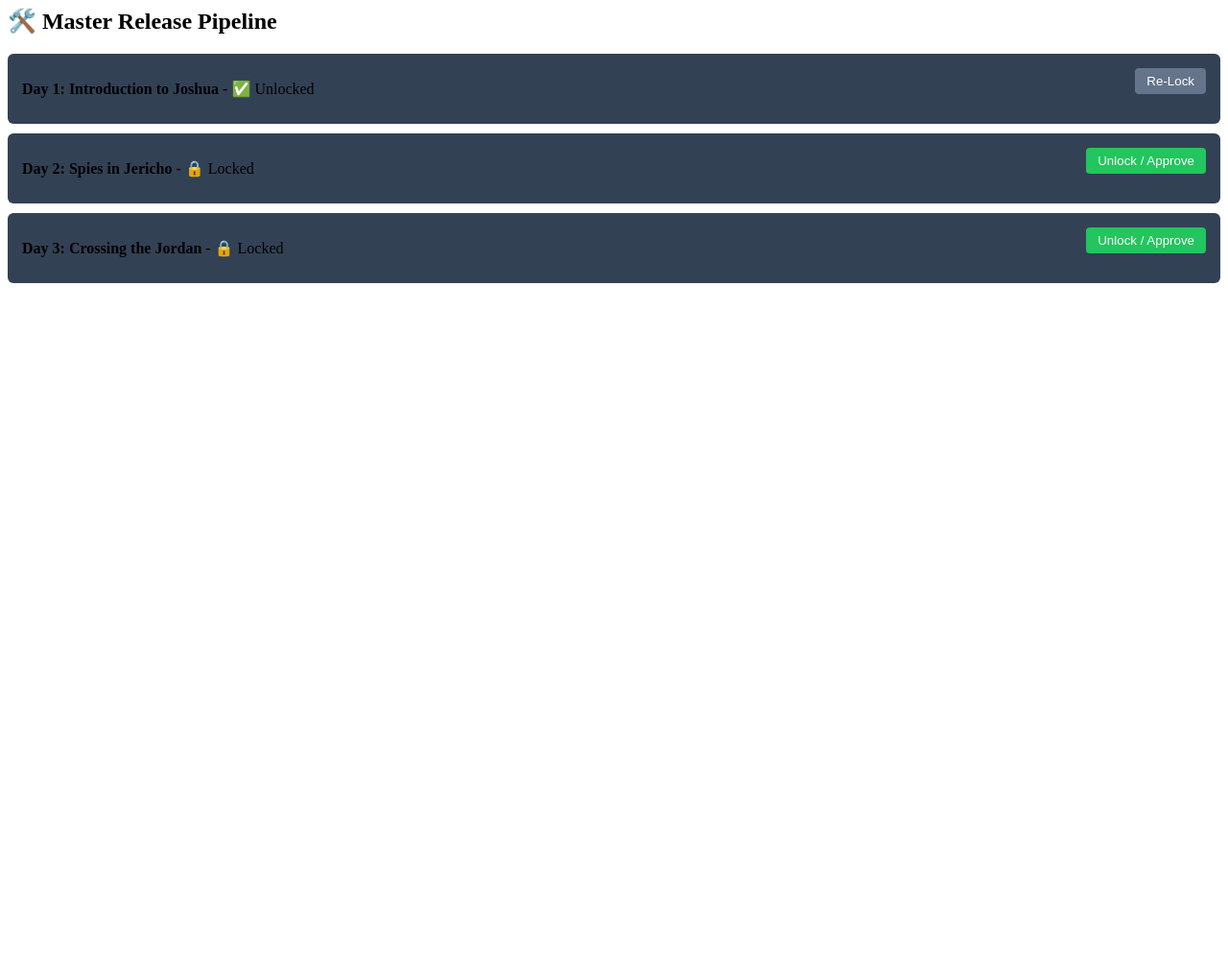
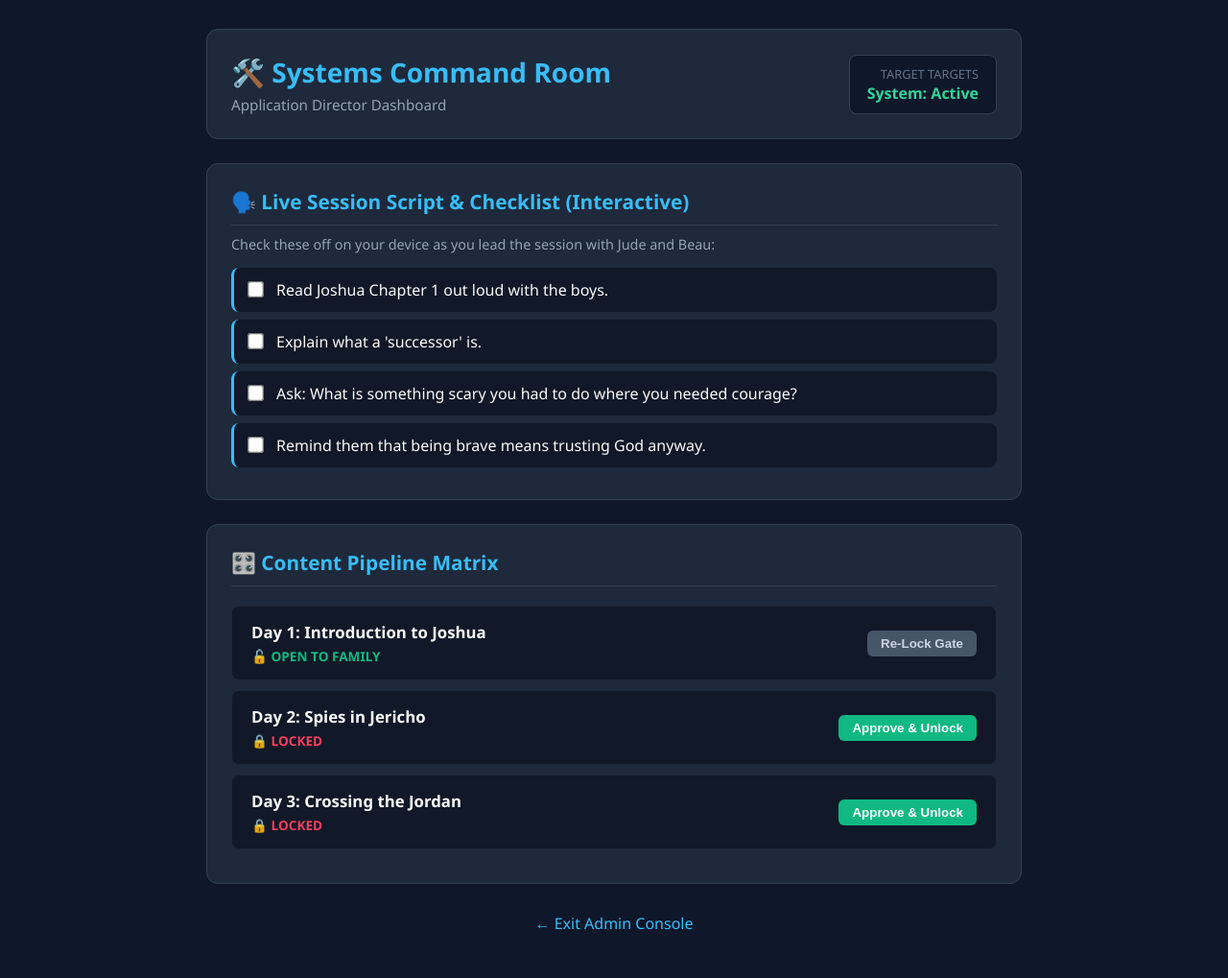
Before and after one commit to LiamN-Dev/bible_study_app, a Flask app: page /admin in a window 1280 px wide. Shown: the whole page at 96% size. Before the commit the page ends 295 px from the top, so only its background shows below. Run offline with Flask 3, Linux system fonts and the light colour scheme; data comes from the database, SQL or seed files in the repository.

Commit message:
Update admin.html

```diff
--- a/templates/admin.html
+++ b/templates/admin.html
@@ -1,22 +1,105 @@
-<h2>🛠️ Master Release Pipeline</h2>
+<!DOCTYPE html>
+<html lang="en">
+<head>
+    <meta charset="UTF-8">
+    <meta name="viewport" content="width=device-width, initial-scale=1.0">
+    <title>Admin Operations Control Center</title>
+    <style>
+        body { font-family: 'Segoe UI', system-ui, sans-serif; background: #0f172a; color: #f8fafc; max-width: 850px; margin: 0 auto; padding: 30px 20px; }
+        .admin-header { background: #1e293b; padding: 25px; border-radius: 12px; border: 1px solid #334155; margin-bottom: 25px; display: flex; justify-content: space-between; align-items: center; }
+
+        /* Alert Banner */
+        .alert-banner { background: linear-gradient(90deg, #f59e0b, #d97706); color: #0f172a; padding: 15px; border-radius: 10px; font-weight: bold; margin-bottom: 25px; display: flex; align-items: center; gap: 10px; }
+
+        .panel { background: #1e293b; padding: 25px; border-radius: 12px; border: 1px solid #334155; margin-bottom: 25px; }
+        .panel-title { font-size: 1.3rem; font-weight: bold; color: #38bdf8; margin-top: 0; margin-bottom: 20px; border-bottom: 1px solid #334155; padding-bottom: 10px; }
+
+        /* Interactive Checklist System */
+        .todo-item { display: flex; align-items: flex-start; gap: 12px; padding: 12px; background: #111827; border-radius: 8px; margin-bottom: 8px; border-left: 3px solid #38bdf8; }
+        .todo-item input[type="checkbox"] { transform: scale(1.3); margin-top: 4px; cursor: pointer; }
+        .todo-item input[type="checkbox"]:checked + span { text-decoration: line-through; color: #64748b; }
+
+        /* Timeline Row Elements */
+        .pipeline-row { background: #111827; padding: 15px 20px; border-radius: 8px; margin-bottom: 10px; display: flex; justify-content: space-between; align-items: center; border: 1px solid #1e293b; }
+        .btn-open { background: #10b981; color: white; border: none; padding: 6px 14px; border-radius: 6px; cursor: pointer; font-weight: bold; }
+        .btn-open:hover { background: #059669; }
+        .btn-close { background: #475569; color: #cbd5e1; border: none; padding: 6px 14px; border-radius: 6px; cursor: pointer; font-weight: bold; }
+        .btn-close:hover { background: #334155; }
+    </style>
+</head>
+<body>
+
+    <div class="admin-header">
+        <div>
+            <h1 style="margin: 0; font-size: 1.75rem; color: #38bdf8;">🛠️ Systems Command Room</h1>
+            <p style="margin: 5px 0 0 0; color: #94a3b8; font-size: 0.95rem;">Application Director Dashboard</p>
+        </div>
+        <div style="background: #0f172a; padding: 10px 18px; border-radius: 8px; border: 1px solid #334155; text-align: right;">
+            <span style="font-size: 0.8rem; color: #64748b; display: block;">TARGET TARGETS</span>
+            <strong style="color: #34d399;">System: Active</strong>
+        </div>
+    </div>
+
+    <!-- Check for Pending Releases/Alerts -->
+    {% set ns = namespace(has_alerts=false) %}
     {% for day in days %}
-    <div style="background: #334155; padding: 15px; margin-bottom: 10px; border-radius: 6px; display: flex; justify-content: space-between; align-items: center;">
+        {% if day['request_pending'] %}
+            {% set ns.has_alerts = true %}
+        {% endif %}
+    {% endfor %}
+
+    {% if ns.has_alerts %}
+        <div class="alert-banner">
+            🔔 SYSTEM ACTION REQUIRED: A parent has initiated an access override request on a locked module!
+        </div>
+    {% endif %}
+
+    <!-- Live Study Execution Checklist -->
+    <div class="panel">
+        <div class="panel-title">🗣️ Live Session Script & Checklist (Interactive)</div>
+        <p style="color: #94a3b8; margin-top: -10px; margin-bottom: 15px; font-size: 0.9rem;">Check these off on your device as you lead the session with Jude and Beau:</p>
+
+        {% for note in data['liam_notes'] %}
+            <label class="todo-item">
+                <input type="checkbox">
+                <span>{{ note }}</span>
+            </label>
+        {% endfor %}
+    </div>
+
+    <!-- Data Gate Pipeline Control -->
+    <div class="panel">
+        <div class="panel-title">🎛️ Content Pipeline Matrix</div>
+        {% for day in days %}
+            <div class="pipeline-row">
                 <div>
-            <strong>{{ day['title'] }}</strong> - <span>{{ '🔒 Locked' if day['is_locked'] else '✅ Unlocked' }}</span>
+                    <strong style="font-size: 1.05rem;">{{ day['title'] }}</strong>
+                    <div style="margin-top: 4px; font-size: 0.85rem;">
+                        <span style="color: {{ '#f43f5e' if day['is_locked'] else '#10b981' }}; font-weight: bold;">
+                            {{ '🔒 LOCKED' if day['is_locked'] else '🔓 OPEN TO FAMILY' }}
+                        </span>
                         {% if day['request_pending'] %}
-                <span style="color: #f59e0b; margin-left: 10px; font-weight:bold;">(Parent Requested Access!)</span>
+                            <span style="color: #fbbf24; font-weight: bold; margin-left: 10px; animation: flash 1s infinite;">⚠️ PARENT ACCESS REQUESTED</span>
                         {% endif %}
                     </div>
+                </div>
+
                 <div>
                     {% if day['is_locked'] %}
                         <form action="{{ url_for('unlock_day', day_id=day['id']) }}" method="POST">
-                    <button type="submit" style="background:#22c55e; color:white; border:none; padding:6px 12px; border-radius:4px; cursor:pointer;">Unlock / Approve</button>
+                            <button type="submit" class="btn-open">Approve & Unlock</button>
                         </form>
                     {% else %}
                         <form action="{{ url_for('lock_day', day_id=day['id']) }}" method="POST">
-                    <button type="submit" style="background:#64748b; color:white; border:none; padding:6px 12px; border-radius:4px; cursor:pointer;">Re-Lock</button>
+                            <button type="submit" class="btn-close">Re-Lock Gate</button>
                         </form>
                     {% endif %}
                 </div>
             </div>
         {% endfor %}
+    </div>
+
+    <p style="text-align: center; margin-top: 30px;"><a href="/" style="color: #38bdf8; text-decoration: none;">← Exit Admin Console</a></p>
+
+</body>
+</html>
```
Lines whose indentation alone changed are shown as unchanged.
